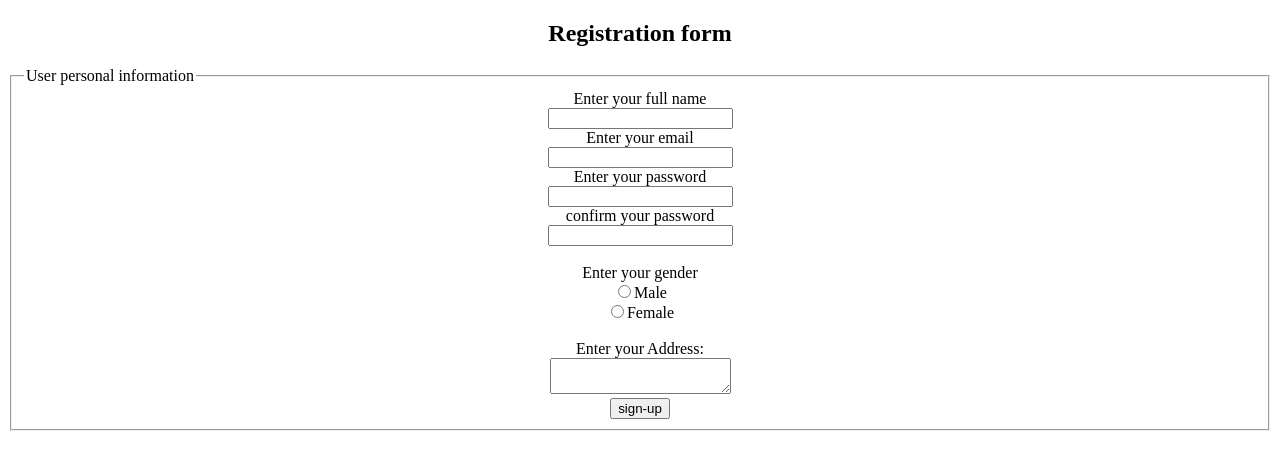
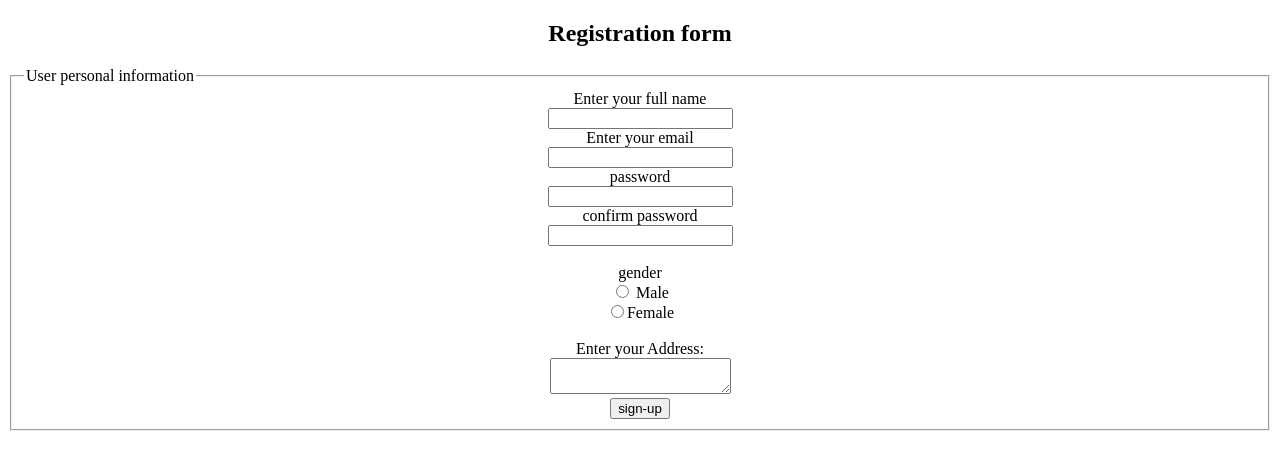
Before and after one commit to salluddin/gitPractise1, a plain HTML site: page index.html in a window 1280 px wide. Drawn offline with Linux system fonts and the light colour scheme.

Commit message:
optimize the label tags

```diff
--- a/index.html
+++ b/index.html
@@ -15,12 +15,12 @@
             <input type="text" name="name"><br>
              <label>Enter your email</label><br>
              <input type="email" name="email"><br>
-             <label>Enter your password</label><br>
+             <label>password</label><br>
              <input type="password" name="pass"><br>
-             <label>confirm your password</label><br>
+             <label>confirm password</label><br>
              <input type="password" name="pass"><br>
-             <br><label>Enter your gender</label><br>
-             <input type="radio" id="gender" name="gender" value="male"/>Male  <br>
+             <br><label>gender</label><br>
+             <input type="radio" id="gender" name="gender" value="male"/> Male  <br>
              <input type="radio" id="gender" name="gender" value="female"/>Female <br/>
 
               <br>Enter your Address:<br>
```
